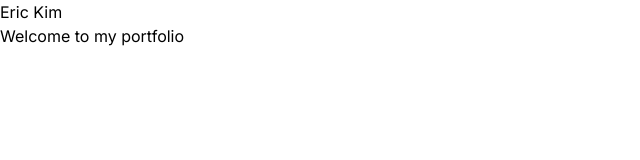
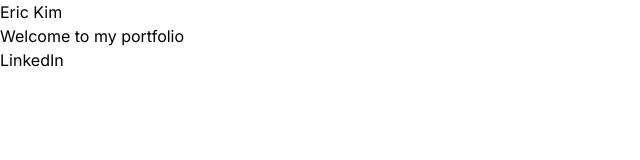
Before and after one commit to ericdwkim/my-portfolio, a Next.js app: page / in a window 1280 px wide. Shown: the top 160 px of the page, without its empty margins (0-640 px from the left). Built offline with nearby package versions, Linux system fonts and the light colour scheme.

Commit message:
wip: footer.tsx ; add: LinkedIn href to page.tsx for now

```diff
--- a/app/page.tsx
+++ b/app/page.tsx
@@ -1,11 +1,12 @@
-import { Header } from '../components/header';
-import { Footer } from '../components/footer';
+import { Header } from '@/components/header';
+// import { Footer } from '../components/footer';
 
 export default function Home() {
   return (
       <section>
         <Header name="Eric Kim"> </Header>
       <p>Welcome to my portfolio </p>
+          <a href={"https://www.linkedin.com/in/ericdwkim/"}>LinkedIn</a>
       </section>
   )
 }
--- a/components/footer.tsx
+++ b/components/footer.tsx
@@ -1,7 +1,12 @@
-export function Footer() {
-    return (
-        <footer>
-            <a href="https://www.linkedin.com/in/ericdwkim/">LinkedIn</a>
-        </footer>
-    )
-}
+// import { BsLinkedin } from "react-icons/bs";
+//
+// export function Footer() {
+//     return (
+//         <footer>
+//             <a href="https://www.linkedin.com/in/ericdwkim/">
+//                 <span>LinkedIn</span>{''}
+//                 <BsLinkedin className="hidden sm:block ml-1" />
+//             </a>
+//         </footer>
+//     )
+// }
```
